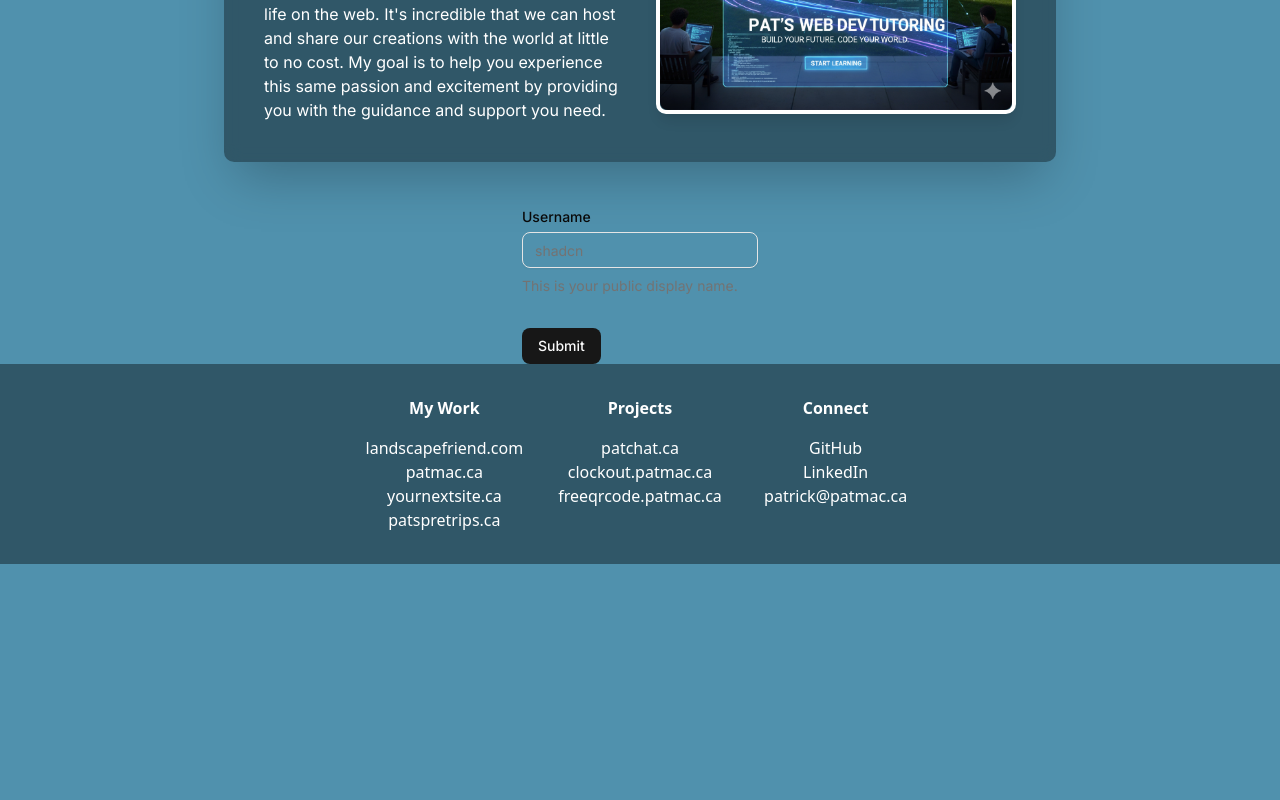
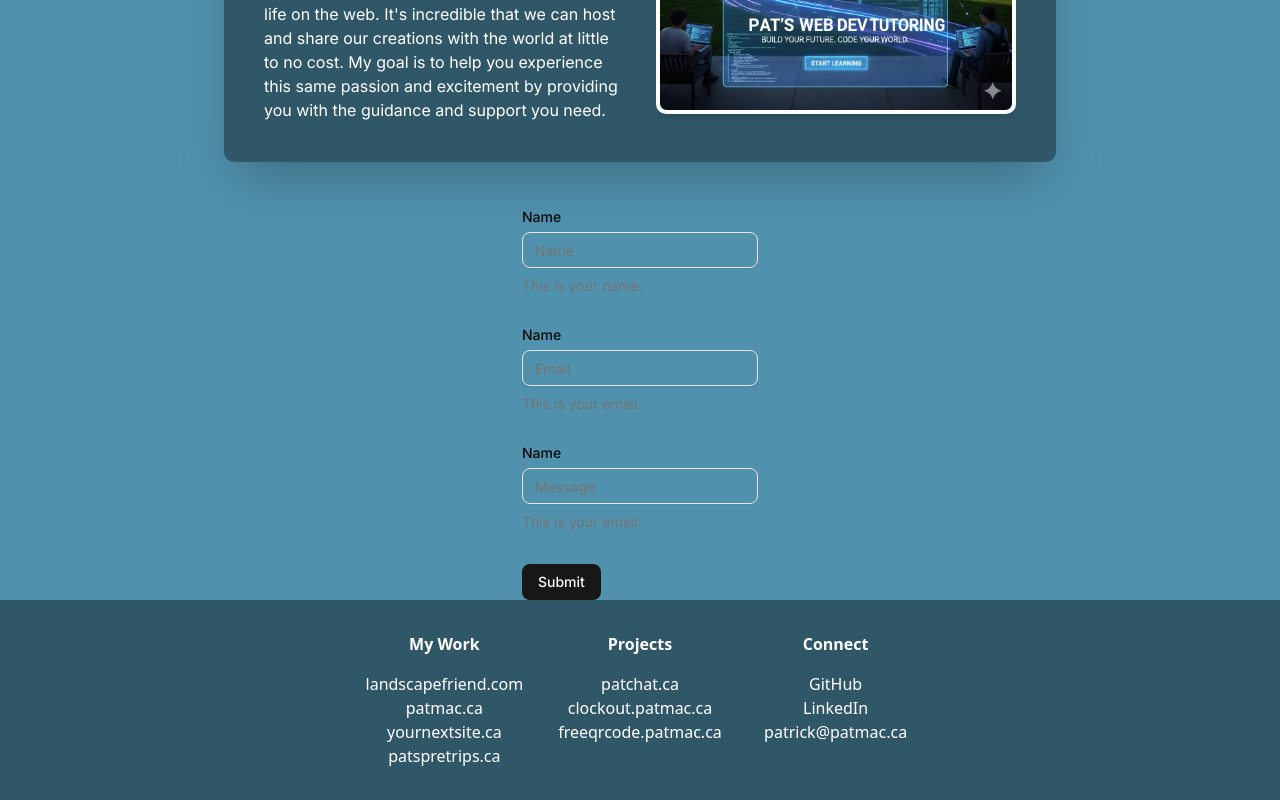
Before and after one commit to Pmacdon15/web-tutor, a Next.js app: page / in a window 1280 px wide. Shown: the part 1571-2371 px from the top of the page. Before the commit the page ends 2135 px from the top, so only its background shows below. Built offline with nearby package versions, Linux system fonts and the light colour scheme.

Commit message:
set up form

```diff
--- a/src/components/ui/forms/contact-form.tsx
+++ b/src/components/ui/forms/contact-form.tsx
@@ -15,10 +15,11 @@ import {
 } from '@/components/ui/form'
 import { Input } from '../input'
 
-
 // ✅ 1️⃣ Define schema
 const formSchema = z.object({
-	username: z.string().min(2, 'Must be at least 2 characters').max(50),
+	name: z.string().min(2).max(25),
+	email: z.email().min(3, 'Must be at least 3 characters').max(50),
+	message: z.string().min(5).max(300),
 })
 
 // ✅ 2️⃣ Component
@@ -26,30 +27,62 @@ export function ContactForm() {
 	const form = useForm<z.infer<typeof formSchema>>({
 		resolver: zodResolver(formSchema),
 		defaultValues: {
-			username: '',
+			name: '',
+			email: '',
+			message: '',
 		},
 	})
-
 
 	function onSubmit(values: z.infer<typeof formSchema>) {
 		console.log(values)
 	}
-
 
 	return (
 		<Form {...form}>
 			<form className="space-y-8" onSubmit={form.handleSubmit(onSubmit)}>
 				<FormField
 					control={form.control}
-					name="username"
+					name="name"
 					render={({ field }) => (
 						<FormItem>
-							<FormLabel>Username</FormLabel>
+							<FormLabel>Name</FormLabel>
 							<FormControl>
-								<Input placeholder="shadcn" {...field} />
+								<Input placeholder="Name" {...field} />
 							</FormControl>
 							<FormDescription>
-								This is your public display name.
+								This is your name.
+							</FormDescription>
+							<FormMessage />
+						</FormItem>
+					)}
+				/>
+				<FormField
+					control={form.control}
+					name="email"
+					render={({ field }) => (
+						<FormItem>
+							<FormLabel>Name</FormLabel>
+							<FormControl>
+								<Input placeholder="Email" {...field} />
+							</FormControl>
+							<FormDescription>
+								This is your email.
+							</FormDescription>
+							<FormMessage />
+						</FormItem>
+					)}
+				/>
+				<FormField
+					control={form.control}
+					name="message"
+					render={({ field }) => (
+						<FormItem>
+							<FormLabel>Name</FormLabel>
+							<FormControl>
+								<Input placeholder="Message" {...field} />
+							</FormControl>
+							<FormDescription>
+								This is your email.
 							</FormDescription>
 							<FormMessage />
 						</FormItem>
```
